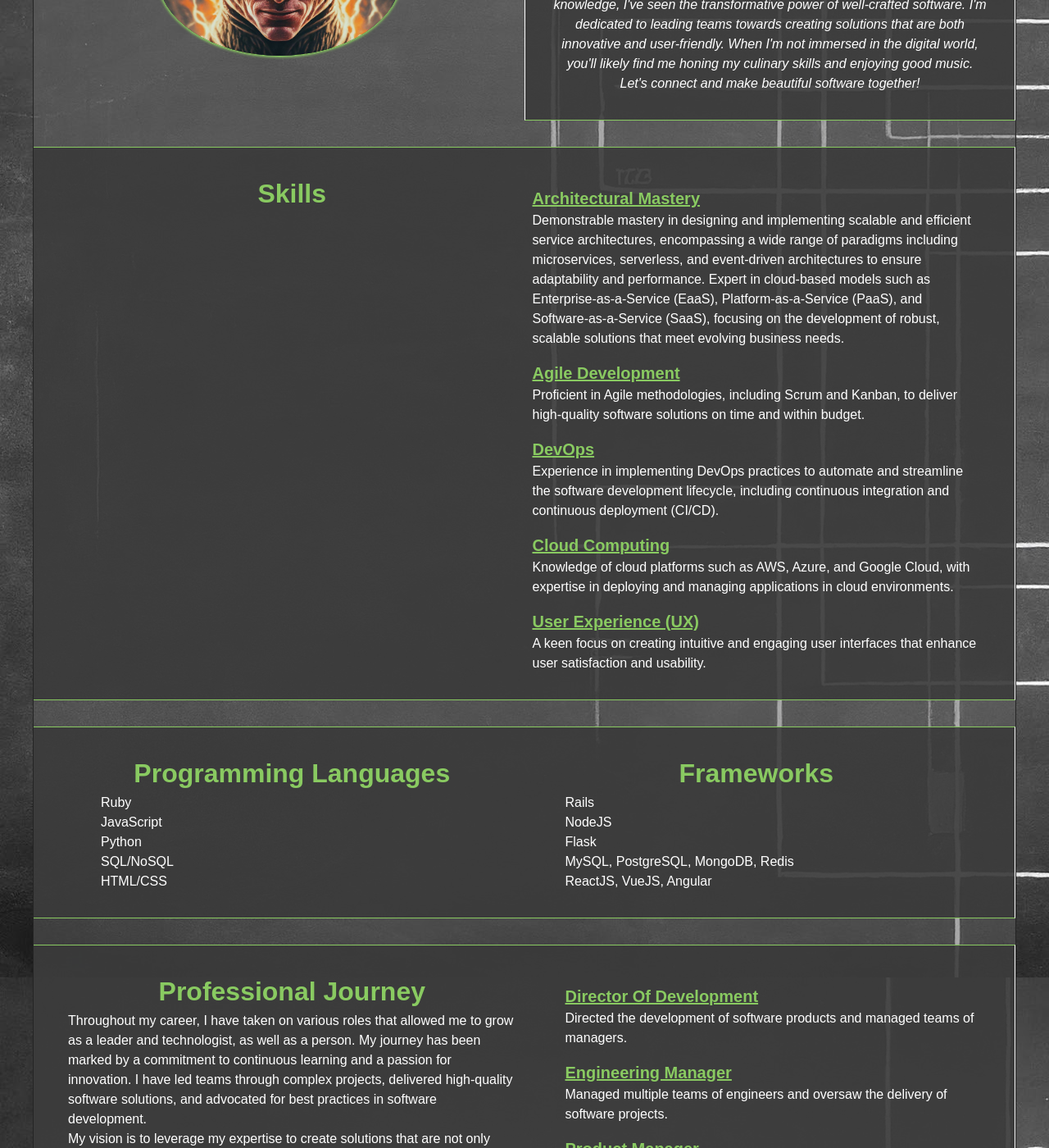
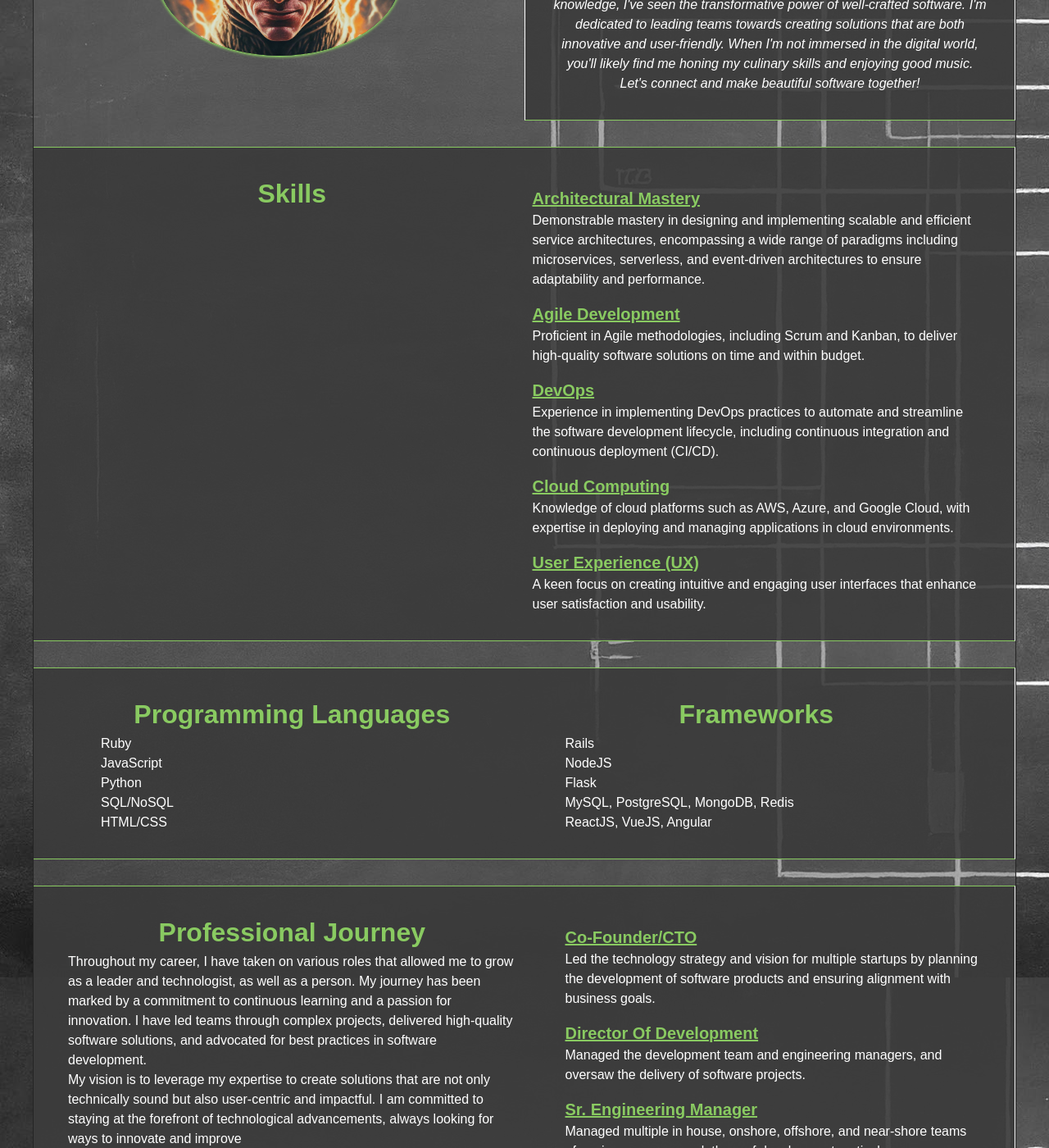
Before and after one commit to rkellermeyer/Me, a Jekyll site: the page built from index.html, in a window 1280 px wide and 1400 px high, scrolled down 344 px. Shown: the whole window at 82% size. Built offline with Jekyll 4.4.1, drawn with Linux system fonts in a browser that asks for light colours; some web fonts are replaced; some of the changed text lies outside the part shown.

Commit message:
More copy edits.

```diff
--- a/_layouts/home.html
+++ b/_layouts/home.html
@@ -21,7 +21,7 @@ layout: default
   </div>
   <div class="col-6">
     <h3 class="skills-item">Architectural Mastery</h3>
-    <p class="skill-description">Demonstrable mastery in designing and implementing scalable and efficient service architectures, encompassing a wide range of paradigms including microservices, serverless, and event-driven architectures to ensure adaptability and performance. Expert in cloud-based models such as Enterprise-as-a-Service (EaaS), Platform-as-a-Service (PaaS), and Software-as-a-Service (SaaS), focusing on the development of robust, scalable solutions that meet evolving business needs.</p>
+    <p class="skill-description">Demonstrable mastery in designing and implementing scalable and efficient service architectures, encompassing a wide range of paradigms including microservices, serverless, and event-driven architectures to ensure adaptability and performance.</p>
     <h3 class="skills-item">Agile Development</h3>
     <p class="skill-description">Proficient in Agile methodologies, including Scrum and Kanban, to deliver high-quality software solutions on time and within budget.</p>
     <h3 class="skills-item">DevOps</h3>
@@ -66,16 +66,20 @@ layout: default
   <div class="col-12 col-md-6">
     <ul class="tech-list">
       <li>
-        <h3 class="skills-item">Director Of Development</h3>
-        <p class="skill-description">Directed the development of software products and managed teams of managers.</p>
+        <h3 class="skills-item">Co-Founder/CTO</h3>
+        <p class="skill-description">Led the technology strategy and vision for multiple startups by planning the development of software products and ensuring alignment with business goals.</p>
       </li>
       <li>
-        <h3 class="skills-item">Engineering Manager</h3>
-        <p class="skill-description">Managed multiple teams of engineers and oversaw the delivery of software projects.</p>
+        <h3 class="skills-item">Director Of Development</h3>
+        <p class="skill-description">Managed the development team and engineering managers, and oversaw the delivery of software projects.</p>
+      </li>
+      <li>
+        <h3 class="skills-item">Sr. Engineering Manager</h3>
+        <p class="skill-description">Managed multiple in house, onshore, offshore, and near-shore teams of engineers across a plethora of development verticals.</p>
       </li>
       <li>
         <h3 class="skills-item">Product Manager</h3>
-        <p class="skill-description">Defined product roadmaps, prioritized features, and worked closely with stakeholders.</p>
+        <p class="skill-description">Defined product roadmaps, prioritized features, and worked closely with stakeholders in-house and client facing.</p>
       </li>
       <li>
         <h3 class="skills-item">Technical Lead</h3>
@@ -83,7 +87,7 @@ layout: default
       </li>
       <li>
         <h3 class="skills-item">Software Engineer</h3>
-        <p class="skill-description">Developed and maintained software applications for clients in various industries.</p>
+        <p class="skill-description">Developed and maintained software applications for clients in various business domains.</p>
       </li>
     </ul>
   </div>
```
